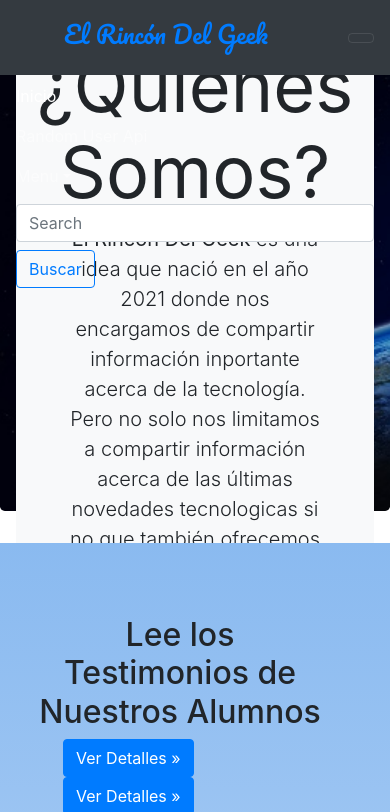
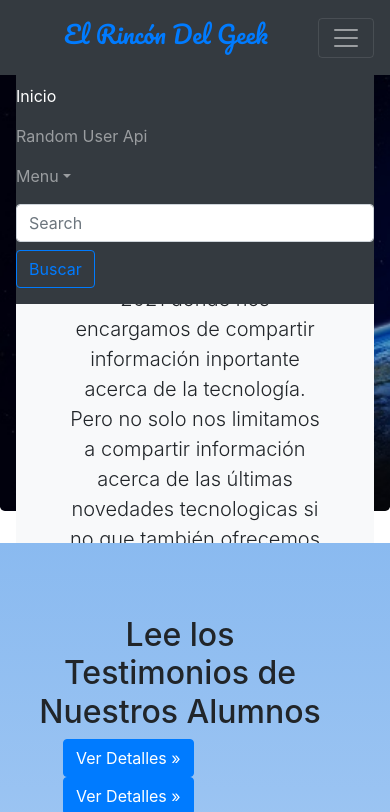
Before and after one commit to moi186/Primer-Proyecto-VLA, a plain HTML site: page Index.html in a window 390 px wide. Both pictures are taken after a click on the button "Toggle navigation". Shown: the top 812 px of the page. Drawn offline with nearby package versions, Linux system fonts and the light colour scheme.

Commit message:
terminado, ajustes pocos.

```diff
--- a/Index.html
+++ b/Index.html
@@ -17,10 +17,11 @@
 </head>
 
 <body>
-    <nav class="navbar navbar-expand-lg navbar-dark bg-dark fixed-top nav-height">
+    <nav class="navbar navbar-expand-md navbar-dark bg-dark fixed-top nav-height">
         <p class="text-center text-primary mr-5 ml-5 pt-2 align-middle txt logo">El Rincón Del Geek</p>
-        <button class="navbar-toggler hidden-lg-up" type="button" data-toggle="collapse" data-target="#collapsibleNavId" aria-controls="collapsibleNavId" aria-expanded="false" aria-label="Toggle navigation"></button>
-        <div class="collapse navbar-collapse" id="collapsibleNavId">
+        <button class="navbar-toggler" type="button" data-toggle="collapse" data-target="#collapsibleNavId" aria-controls="collapsibleNavId" aria-expanded="false" aria-label="Toggle navigation"><span class="navbar-toggler-icon"></span></button>
+
+        <div class="collapse navbar-collapse bg bg-dark w-100" id="collapsibleNavId">
             <ul class="navbar-nav mr-auto mt-2 mt-lg-0">
                 <li class="nav-item active">
                     <a class="nav-link" href="Index.html">Inicio<span class="sr-only">(current)</span></a>
--- a/styles.css
+++ b/styles.css
@@ -61,6 +61,7 @@ main {
 .nav-height {
     height: 75px;
     margin-bottom: 0;
+    width: 100%;
 }
 
 .txt {
@@ -113,3 +114,5 @@ main {
 .lisec {
     font-weight: bold;
 }
+
+@media screen {}
```
